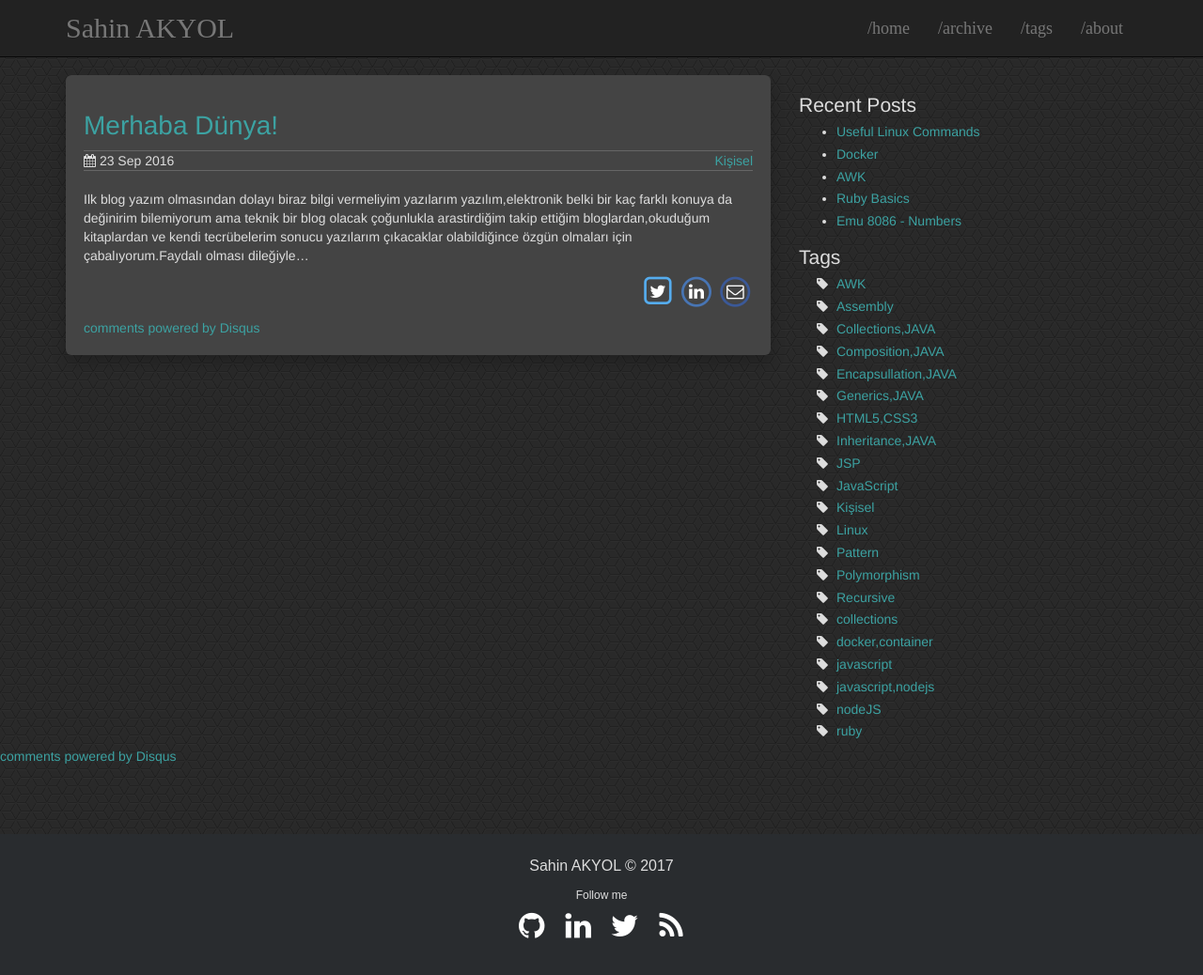
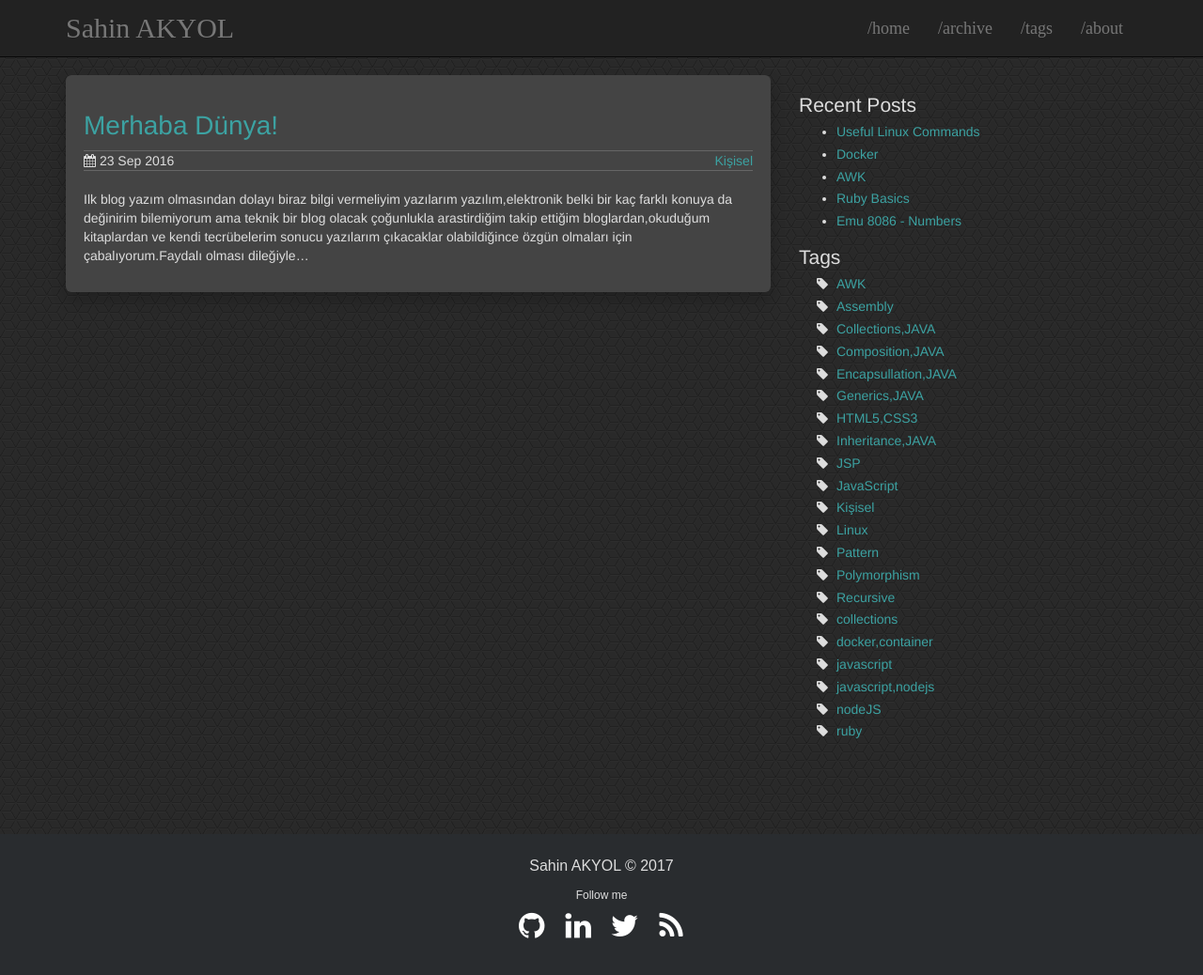
Before and after one commit to sahinakyol/sahinakyol.github.io, a Jekyll site: the page built from _posts/12-09-16-merhaba-dünya.markdown, in a window 1280 px wide and 1065 px high. Shown: the top 1038 px of the window at 94% size. Built offline with Jekyll 4.4.1, drawn with Linux system fonts in a browser that asks for light colours; comment, search, counter and statistics services are not loaded; some of the changed lines change nothing that is shown.

Commit message:
Edited configs

```diff
--- a/_config.yml
+++ b/_config.yml
@@ -4,11 +4,11 @@ name: Sahin AKYOL
 description: Software Developer
 
 # Url is currently only used only for the RSS feed in feed.xml
-url: http://sahinakyol.com
+url: http://sahinakyol.github.io
 #url: http://localhost:4000
 
 # For a project page here should be a project name. Otherwise (for user's/organizaion's page leave it empty)
-#baseurl: ''
+#baseurl: '/'
 
 share:
   facebook: false
@@ -53,21 +53,4 @@ kramdown:
   input: GFM # Enable GitHub Flavored Markdown (fenced code blocks)
   hard_wrap: true
 
-include: ['_pages', 'files', 'assets']
 exclude: ['README.md', 'LICENSE']
-
-defaults:
-  -
-    scope:
-      path: ""
-      type: "posts"
-    values:
-      layout: "post"
-      share: true
-      comments: true
-  -
-    scope:
-      path: ""
-      type: "pages"
-    values:
-layout: "page"
```
